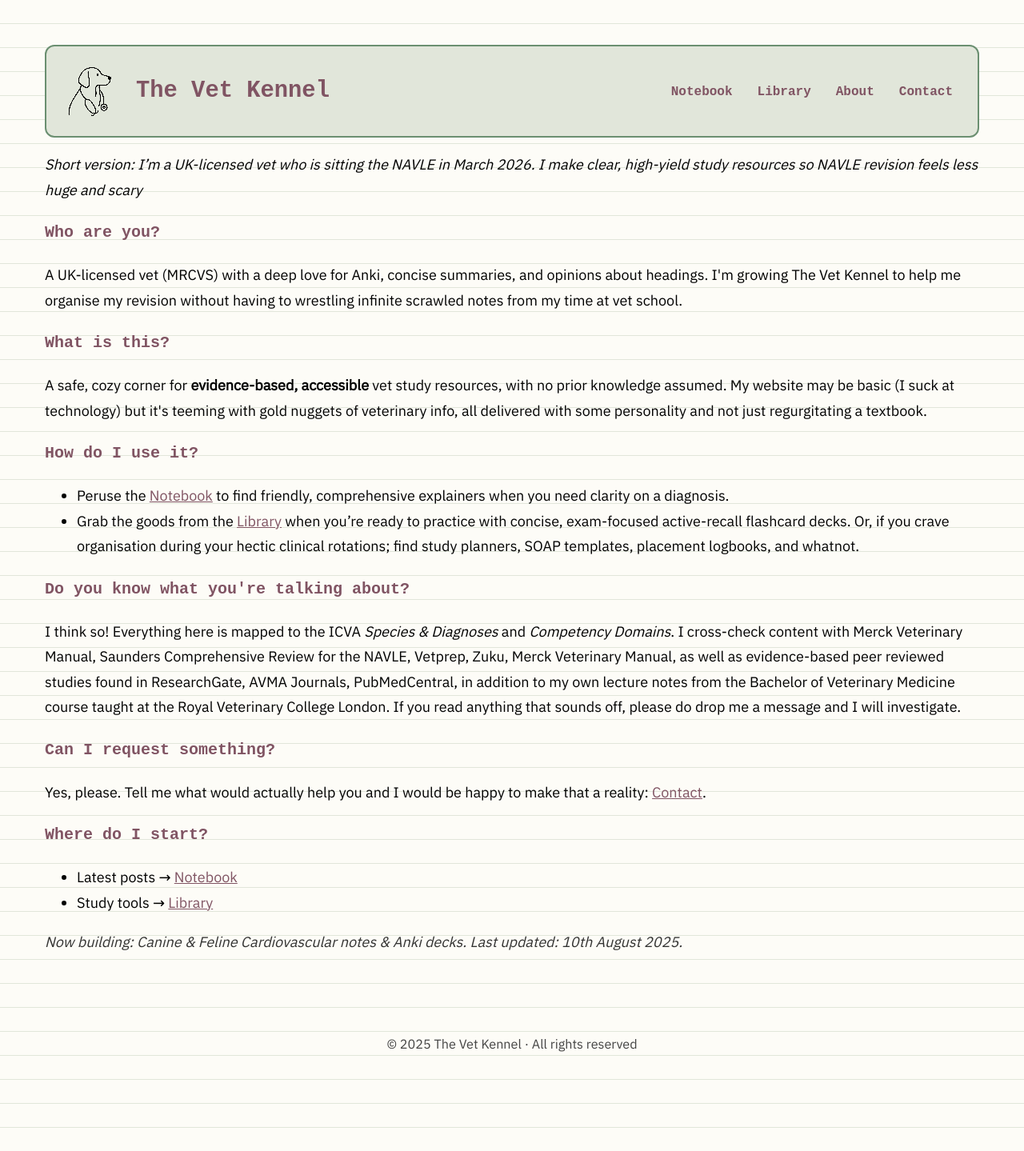
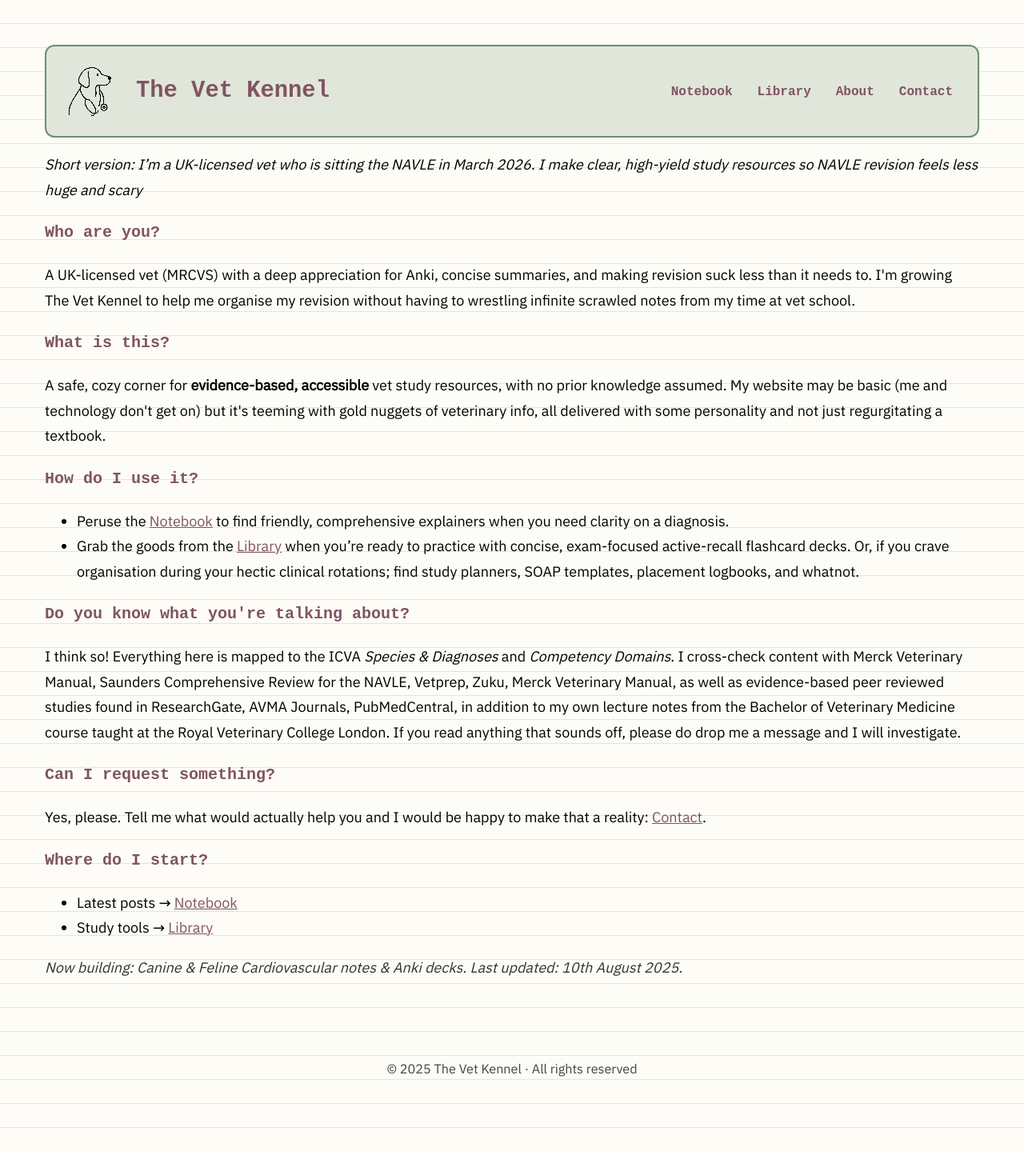
Before and after one commit to TheVetKennel/thevetkennel.github.io, a Jekyll site: the page built from about/index.md, in a window 1280 px wide. Shown: the whole page at 80% size. Built offline with Jekyll 4.4.1, drawn with Linux system fonts in a browser that asks for light colours.

Commit message:
Update index.md

```diff
--- a/about/index.md
+++ b/about/index.md
@@ -8,10 +8,10 @@ title: About
   <p><em>Short version: I’m a UK-licensed vet who is sitting the NAVLE in March 2026. I make clear, high-yield study resources so NAVLE revision feels less huge and scary</em></p>
 
   <h3>Who are you?</h3>
-  <p>A UK-licensed vet (MRCVS) with a deep love for Anki, concise summaries, and opinions about headings. I'm growing The Vet Kennel to help me organise my revision without having to wrestling infinite scrawled notes from my time at vet school.</p>
+  <p>A UK-licensed vet (MRCVS) with a deep appreciation for Anki, concise summaries, and making revision suck less than it needs to. I'm growing The Vet Kennel to help me organise my revision without having to wrestling infinite scrawled notes from my time at vet school.</p>
 
   <h3>What is this?</h3>
-  <p>A safe, cozy corner for <strong>evidence-based, accessible</strong> vet study resources, with no prior knowledge assumed. My website may be basic (I suck at technology) but it's teeming with gold nuggets of veterinary info, all delivered with some personality and not just regurgitating a textbook.</p>
+  <p>A safe, cozy corner for <strong>evidence-based, accessible</strong> vet study resources, with no prior knowledge assumed. My website may be basic (me and technology don't get on) but it's teeming with gold nuggets of veterinary info, all delivered with some personality and not just regurgitating a textbook.</p>
 
   <h3>How do I use it?</h3>
   <ul>
```
